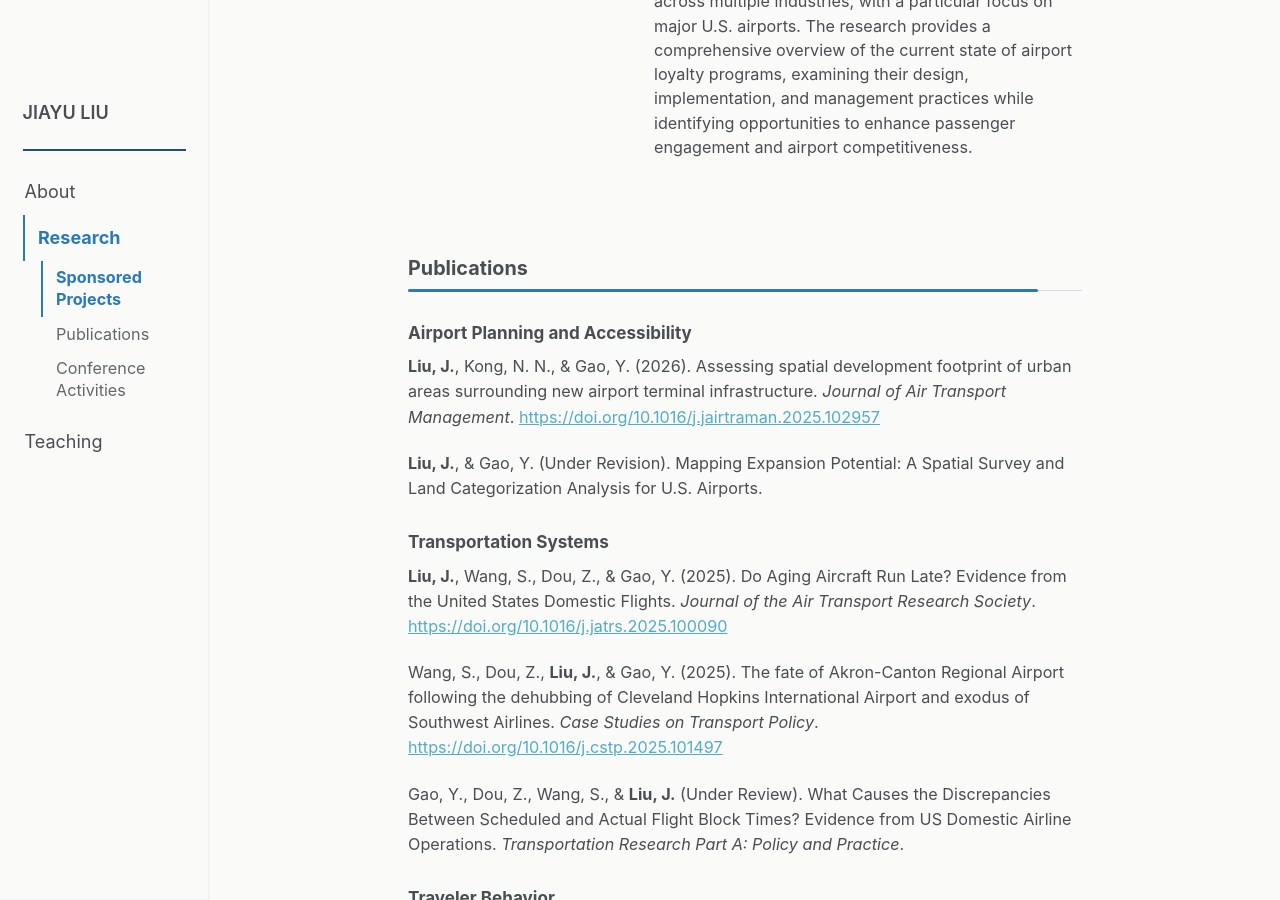
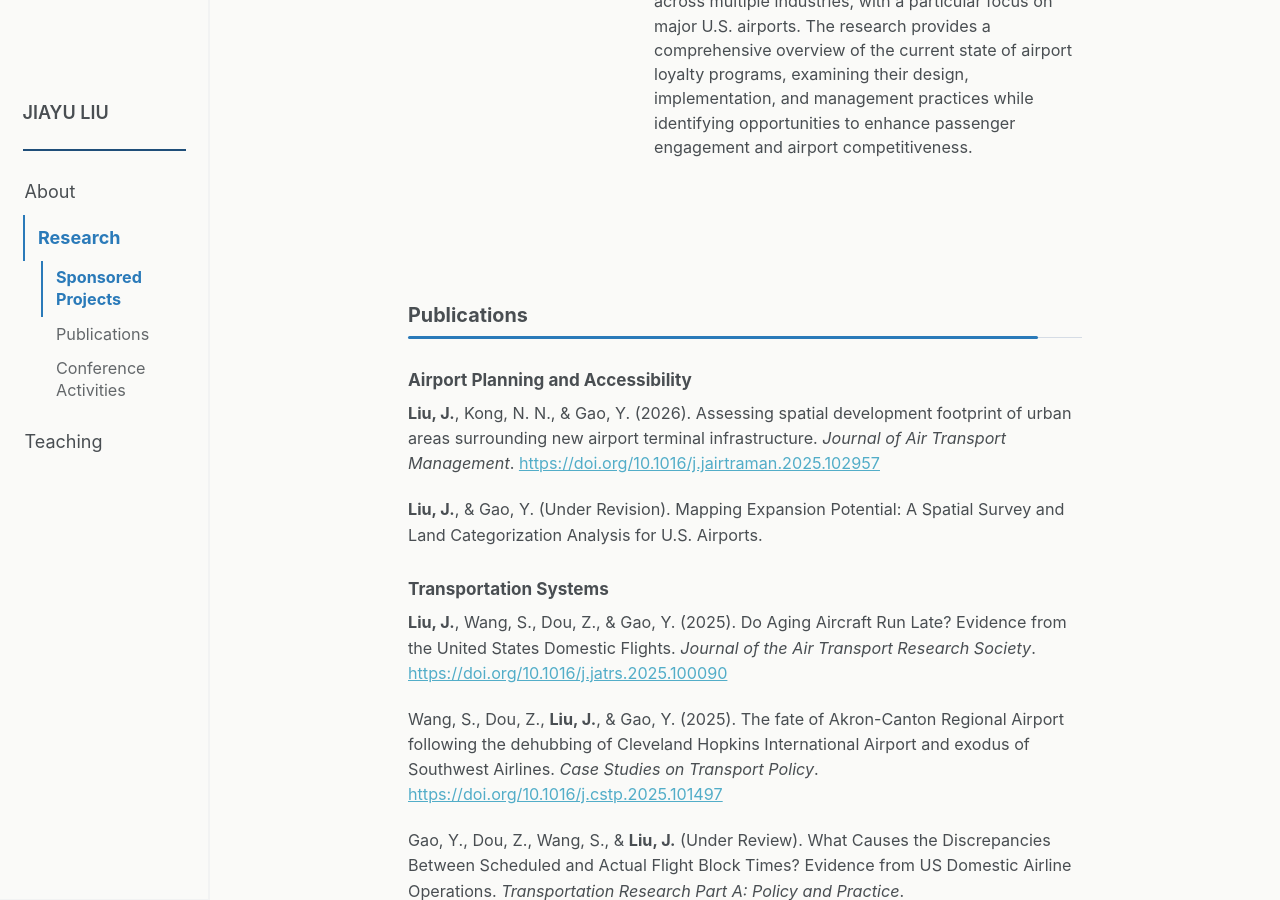
Before and after one commit to liu3309/liu3309.github.io, a Jekyll site: the page built from _pages/research.md, in a window 1280 px wide and 900 px high, scrolled down 1798 px. Built offline with Jekyll 4.4.1, drawn with Linux system fonts in a browser that asks for light colours; a script that is not in the unit is left out.

Commit message:
Update research.md

```diff
--- a/_pages/research.md
+++ b/_pages/research.md
@@ -91,6 +91,7 @@ This project develops a national framework to assess the necessity and spatial f
 
 
 <section id="publications" class="research-section">
+<div style="height: 2.6rem;"></div>
 <h2>Publications</h2>
 <!-- <hr class="section-divider--compact">
 <div class="research-list"> -->
```
